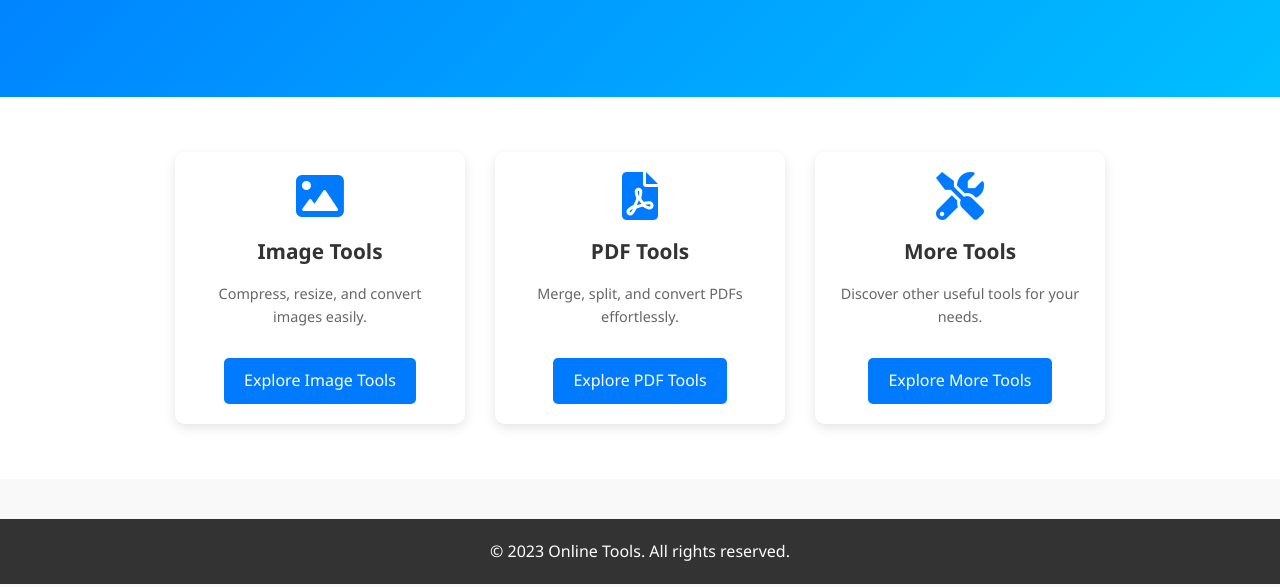
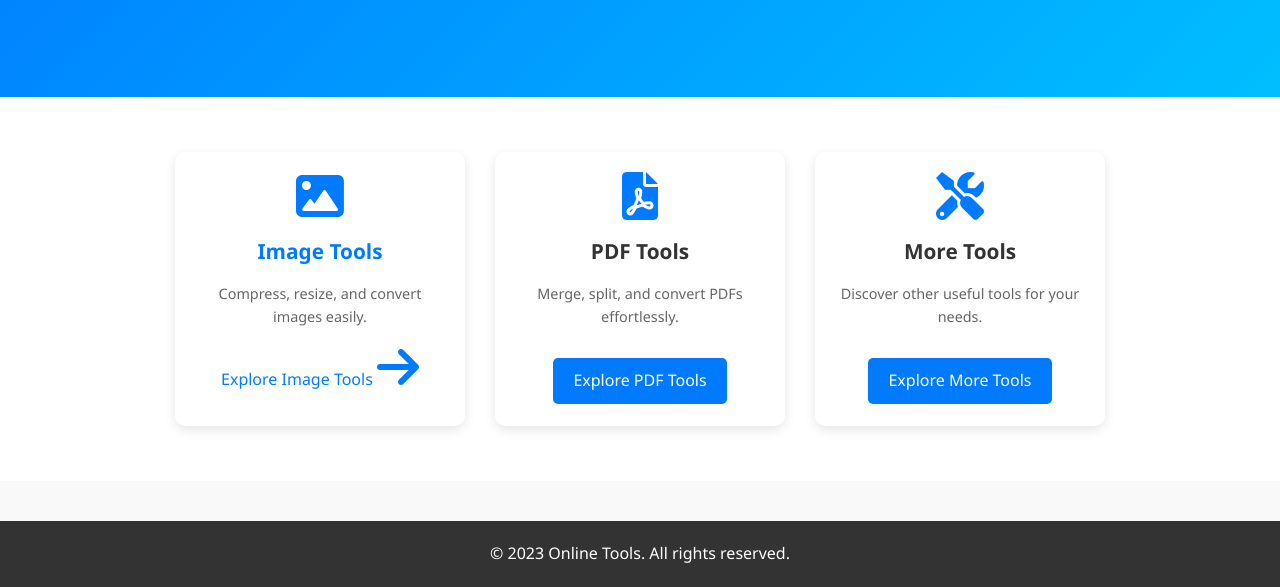
Before and after one commit to Mohanverma8800/Tools, a plain HTML site: page index.html in a window 1280 px wide. Shown: the part 442-1029 px from the top of the page. Drawn offline with Linux system fonts and the light colour scheme.

Commit message:
Update index.html

```diff
--- a/index.html
+++ b/index.html
@@ -196,12 +196,16 @@
     <!-- Tool Categories -->
     <section class="tools">
         <!-- Image Tools -->
-        <div class="tool-card">
+       <a href="https://img-compress.html/image-tools" class="tool-card-link">
+    <div class="tool-card">
+        <div class="icon-container">
             <i class="fas fa-image"></i>
-            <h3>Image Tools</h3>
-            <p>Compress, resize, and convert images easily.</p>
-            <a href="#">Explore Image Tools</a>
         </div>
+        <h3>Image Tools</h3>
+        <p>Compress, resize, and convert images easily.</p>
+        <div class="tool-button">Explore Image Tools <i class="fas fa-arrow-right"></i></div>
+    </div>
+</a>
 
         <!-- PDF Tools -->
         <div class="tool-card">
```
